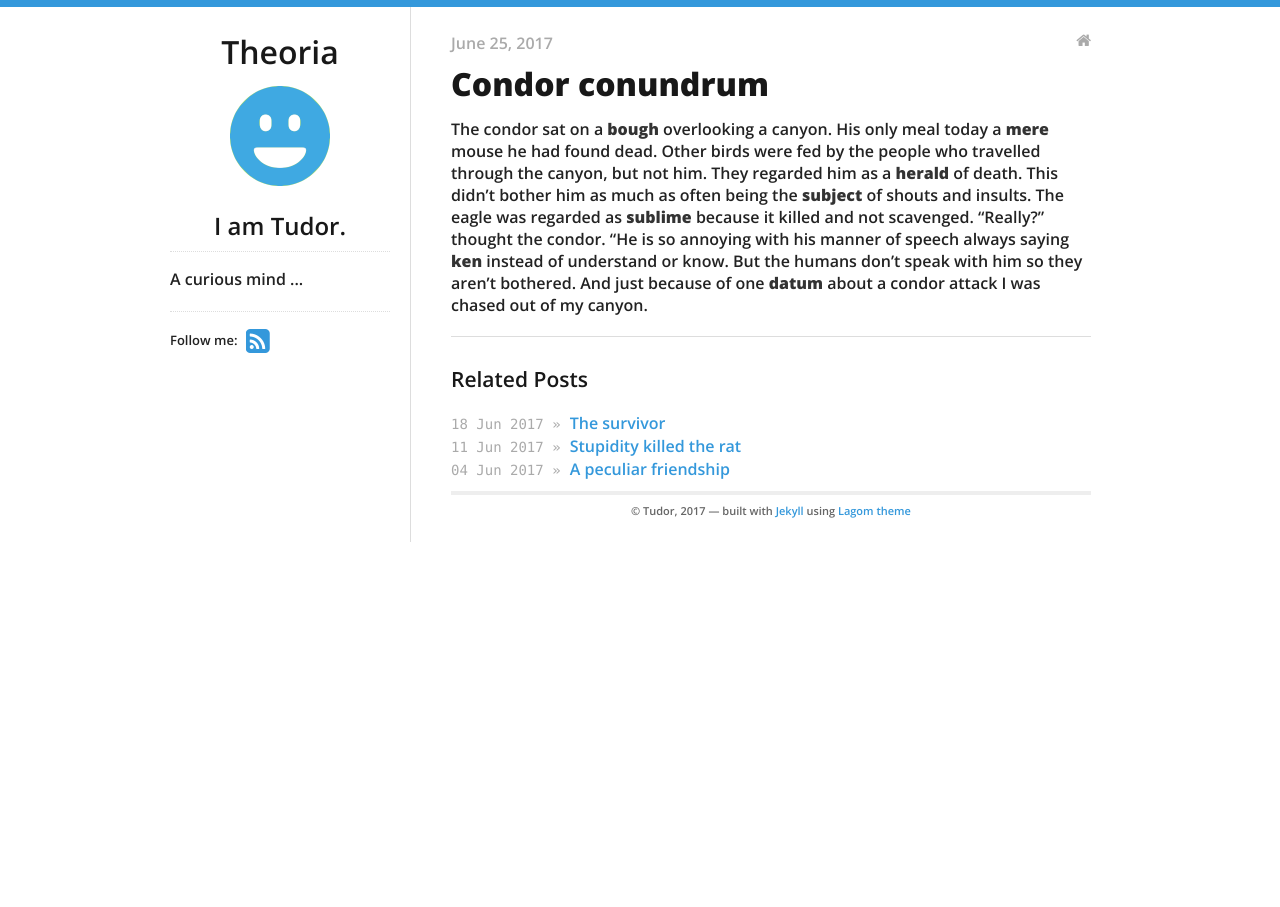
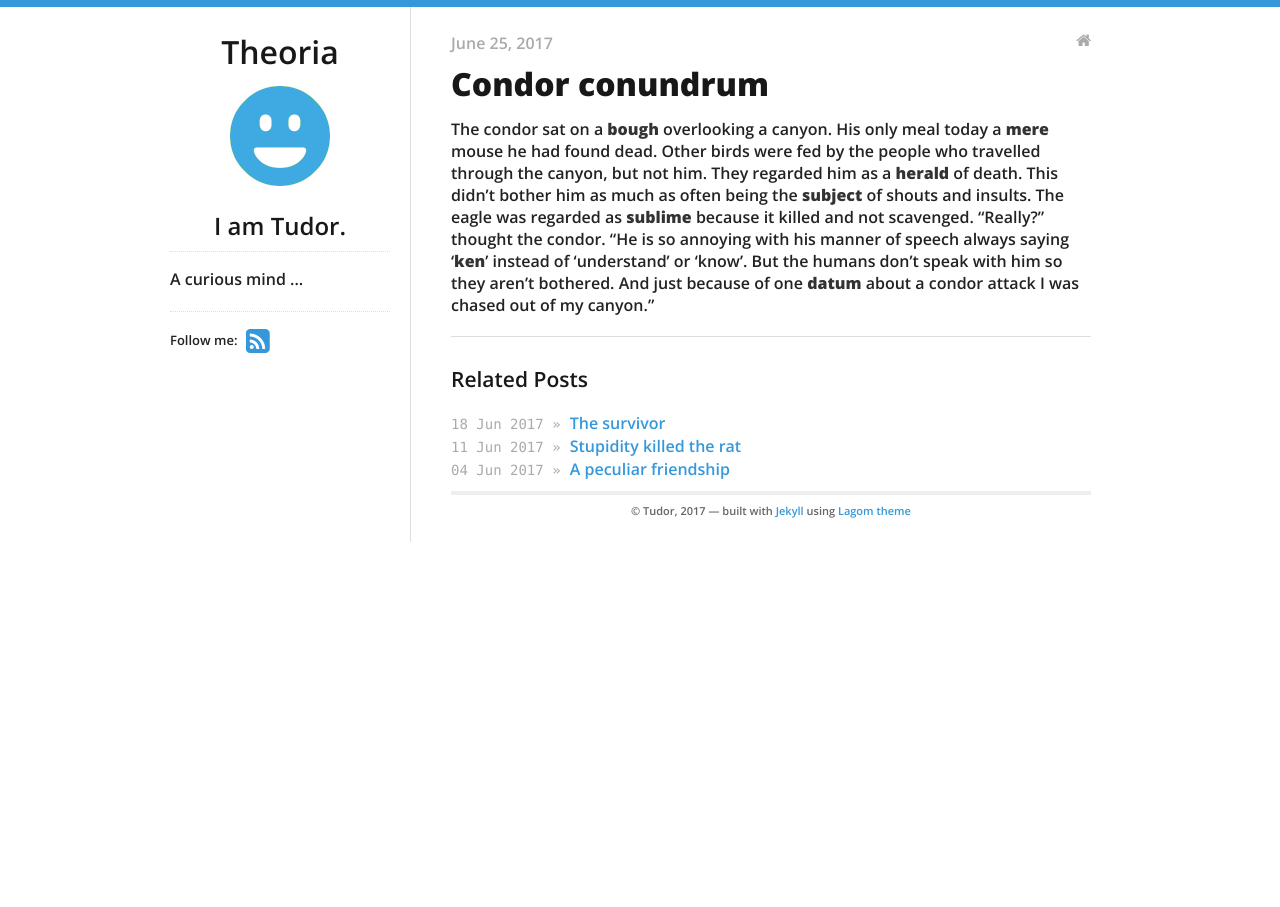
Before and after one commit to cronicar/cronicar.github.io, a Jekyll site: the page built from _posts/2017-06-25-Condor-conundrum.md, in a window 1280 px wide. Built offline with Jekyll 4.4.1, drawn with Linux system fonts in a browser that asks for light colours; nearby versions of some CDN libraries.

Commit message:
re correction

```diff
--- a/_posts/2017-06-25-Condor-conundrum.md
+++ b/_posts/2017-06-25-Condor-conundrum.md
@@ -5,6 +5,6 @@ categories:
 - blog
 ---
 
-The condor sat on a **bough** overlooking a canyon. His only meal today a **mere** mouse he had found dead. Other birds were fed by the people who travelled through the canyon, but not him. They regarded him as a **herald** of death. This didn’t bother him as much as often being the **subject** of shouts and insults. The eagle was regarded as **sublime** because it killed and not scavenged. “Really?” thought the condor. “He is so annoying with his manner of speech always saying **ken** instead of understand or know. But the humans don’t speak with him so they aren’t bothered. And just because of one **datum** about a condor attack I was chased out of my canyon.
+The condor sat on a **bough** overlooking a canyon. His only meal today a **mere** mouse he had found dead. Other birds were fed by the people who travelled through the canyon, but not him. They regarded him as a **herald** of death. This didn’t bother him as much as often being the **subject** of shouts and insults. The eagle was regarded as **sublime** because it killed and not scavenged. “Really?” thought the condor. “He is so annoying with his manner of speech always saying '**ken**' instead of 'understand' or 'know'. But the humans don’t speak with him so they aren’t bothered. And just because of one **datum** about a condor attack I was chased out of my canyon."
 
 ---
```
